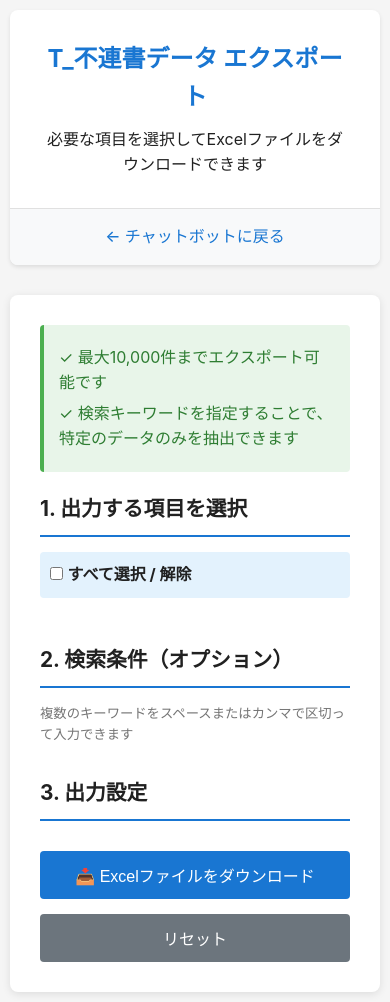
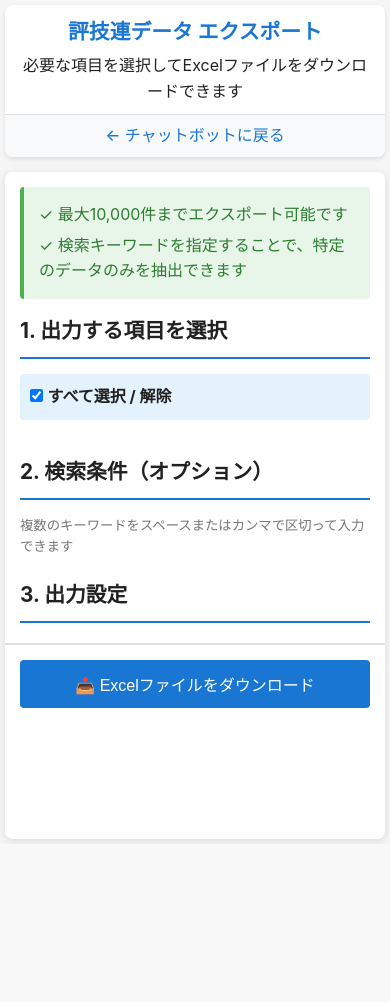
Before and after one commit to kooootaaaa/oracle_chatbot, a Django app: template templates/chatbot/export.html in a window 390 px wide. After the commit the page ends 842 px from the top, so only its background shows below. Run offline with Django 3.2, Linux system fonts and the light colour scheme; the template is opened without the code that fills it, so the values that code supplies are empty.

Commit message:
チャットボット画面のデザイン変更２

```diff
--- a/templates/chatbot/export.html
+++ b/templates/chatbot/export.html
@@ -32,33 +32,37 @@
         .container {
             max-width: 1200px;
             margin: 0 auto;
-            padding: 20px;
+            padding: 10px;
+            min-height: 100vh;
+            display: flex;
+            flex-direction: column;
         }
 
         .header {
             background-color: var(--surface);
             box-shadow: 0 2px 4px rgba(0,0,0,0.1);
-            margin-bottom: 30px;
+            margin-bottom: 15px;
             border-radius: 8px;
             overflow: hidden;
+            flex-shrink: 0;
         }
 
         .header-content {
-            padding: 30px;
+            padding: 15px 20px;
             text-align: center;
         }
 
         .header h1 {
-            font-size: 2rem;
+            font-size: 1.5rem;
             color: var(--primary-color);
-            margin-bottom: 10px;
+            margin-bottom: 5px;
         }
 
         .nav-links {
             display: flex;
             justify-content: center;
             gap: 20px;
-            padding: 15px;
+            padding: 8px 15px;
             background-color: #f8f9fa;
             border-top: 1px solid var(--border-color);
         }
@@ -79,11 +83,14 @@
             background-color: var(--surface);
             border-radius: 8px;
             box-shadow: 0 2px 8px rgba(0,0,0,0.1);
-            padding: 30px;
+            padding: 20px;
+            flex: 1;
+            display: flex;
+            flex-direction: column;
         }
 
         .form-section {
-            margin-bottom: 30px;
+            margin-bottom: 20px;
         }
 
         .form-section h3 {
@@ -157,7 +164,10 @@
             display: flex;
             gap: 15px;
             justify-content: center;
-            margin-top: 30px;
+            margin-top: auto;
+            padding-top: 20px;
+            border-top: 1px solid var(--border-color);
+            margin-bottom: 0;
         }
 
         .btn {
@@ -202,8 +212,8 @@
         .info-box {
             background-color: #e8f5e9;
             border-left: 4px solid #4caf50;
-            padding: 15px;
-            margin-bottom: 20px;
+            padding: 10px 15px;
+            margin-bottom: 15px;
             border-radius: 4px;
         }
 
@@ -214,11 +224,19 @@
 
         @media (max-width: 768px) {
             .container {
-                padding: 10px;
+                padding: 5px;
             }
 
             .header h1 {
-                font-size: 1.5rem;
+                font-size: 1.3rem;
+            }
+
+            .header-content {
+                padding: 10px 15px;
+            }
+
+            .form-container {
+                padding: 15px;
             }
 
             .field-grid {
@@ -227,6 +245,12 @@
 
             .button-group {
                 flex-direction: column;
+                position: sticky;
+                bottom: 0;
+                background: var(--surface);
+                margin: 0 -15px;
+                padding: 15px;
+                border-top: 2px solid var(--border-color);
             }
 
             .btn {
@@ -239,7 +263,7 @@
     <div class="container">
         <div class="header">
             <div class="header-content">
-                <h1>T_不連書データ エクスポート</h1>
+                <h1>評技連データ エクスポート</h1>
                 <p>必要な項目を選択してExcelファイルをダウンロードできます</p>
             </div>
             <div class="nav-links">
@@ -297,9 +321,6 @@
                     <button type="submit" class="btn btn-primary">
                         📥 Excelファイルをダウンロード
                     </button>
-                    <button type="reset" class="btn btn-secondary">
-                        リセット
-                    </button>
                 </div>
             </form>
         </div>
@@ -314,15 +335,17 @@
             });
         }
 
-        // 初期状態でいくつかの項目をチェック
+        // 初期状態で全ての項目をチェック
         document.addEventListener('DOMContentLoaded', function() {
-            const defaultFields = ['hno', 'tr_hinban', 'tr_hinmei', 'shashu'];
-            defaultFields.forEach(fieldId => {
-                const checkbox = document.getElementById('id_fields_' + fieldId);
-                if (checkbox) {
-                    checkbox.checked = true;
-                }
+            const checkboxes = document.querySelectorAll('input[name="fields"]');
+            checkboxes.forEach(checkbox => {
+                checkbox.checked = true;
             });
+            // 「すべて選択」チェックボックスも更新
+            const selectAll = document.getElementById('select-all');
+            if (selectAll) {
+                selectAll.checked = true;
+            }
         });
     </script>
 </body>
```
